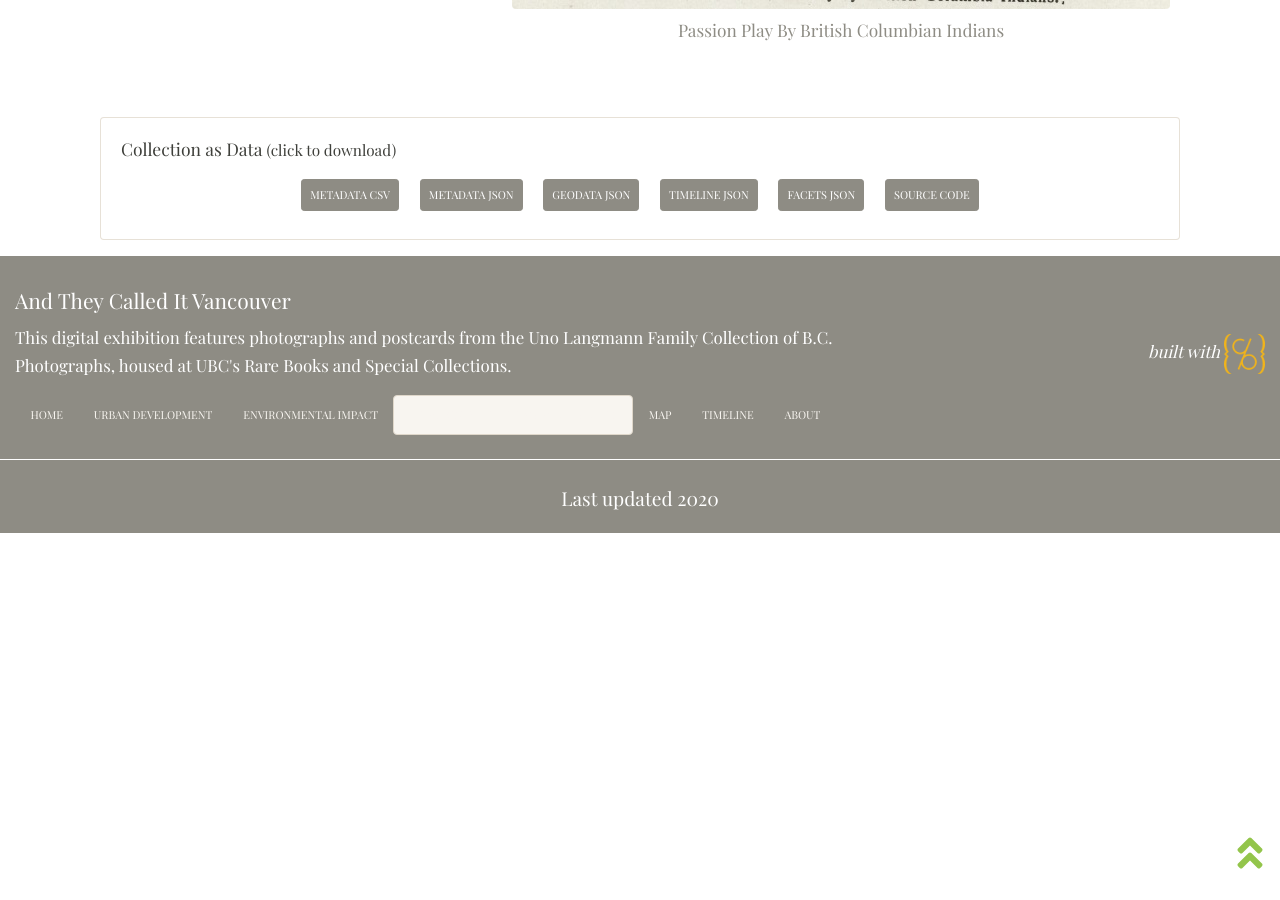
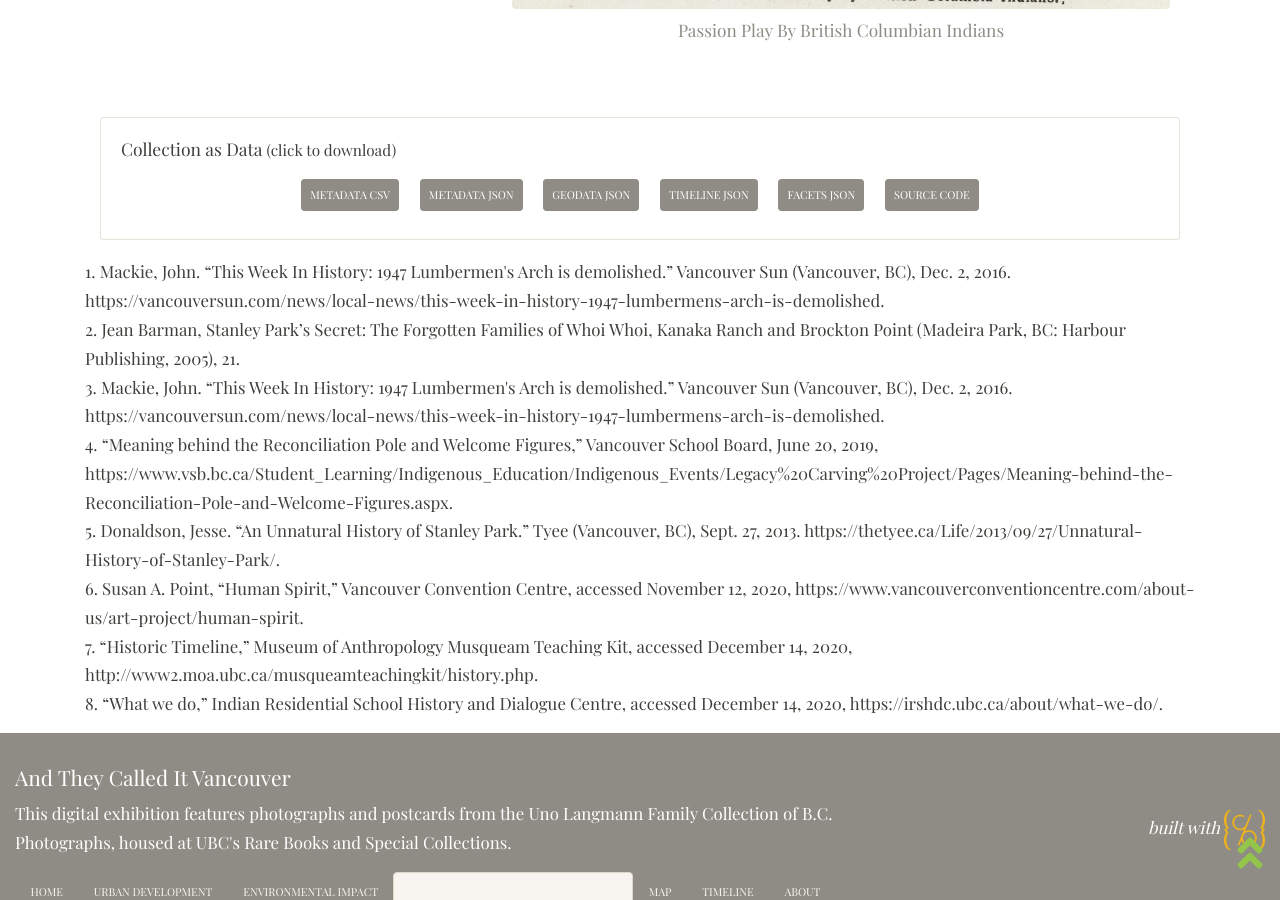
Before and after one commit to ashlynnprasad/langmann-2021, a Jekyll site: the page built from pages/relationswithindigenouspeoples.md, in a window 1280 px wide and 900 px high, scrolled down 5079 px. Built offline with Jekyll 4.4.1, drawn with Linux system fonts in a browser that asks for light colours; nearby versions of some CDN libraries; before the commit the page ends 5612 px from its top, so only the background shows below that.

Commit message:
added footnotes

```diff
--- a/pages/relationswithindigenouspeoples.md
+++ b/pages/relationswithindigenouspeoples.md
@@ -108,3 +108,12 @@
     {% include index/data-download.html %}
 
 </div>
+
+<small>1. Mackie, John. “This Week In History: 1947 Lumbermen's Arch is demolished.” Vancouver Sun (Vancouver, BC), Dec. 2, 2016. https://vancouversun.com/news/local-news/this-week-in-history-1947-lumbermens-arch-is-demolished.<br>
+  2. Jean Barman, Stanley Park’s Secret: The Forgotten Families of Whoi Whoi, Kanaka Ranch and Brockton Point (Madeira Park, BC: Harbour Publishing, 2005), 21.<br>
+  3. Mackie, John. “This Week In History: 1947 Lumbermen's Arch is demolished.” Vancouver Sun (Vancouver, BC), Dec. 2, 2016. https://vancouversun.com/news/local-news/this-week-in-history-1947-lumbermens-arch-is-demolished.<br>
+  4. “Meaning behind the Reconciliation Pole and Welcome Figures,” Vancouver School Board, June 20, 2019, https://www.vsb.bc.ca/Student_Learning/Indigenous_Education/Indigenous_Events/Legacy%20Carving%20Project/Pages/Meaning-behind-the-Reconciliation-Pole-and-Welcome-Figures.aspx.<br>
+  5. Donaldson, Jesse. “An Unnatural History of Stanley Park.” Tyee (Vancouver, BC), Sept. 27, 2013. https://thetyee.ca/Life/2013/09/27/Unnatural-History-of-Stanley-Park/.<br>
+  6. Susan A. Point, “Human Spirit,” Vancouver Convention Centre, accessed November 12, 2020, https://www.vancouverconventioncentre.com/about-us/art-project/human-spirit.<br>
+  7. “Historic Timeline,” Museum of Anthropology Musqueam Teaching Kit, accessed December 14, 2020, http://www2.moa.ubc.ca/musqueamteachingkit/history.php.<br>
+  8. “What we do,” Indian Residential School History and Dialogue Centre, accessed December 14, 2020, https://irshdc.ubc.ca/about/what-we-do/.<br>
```
